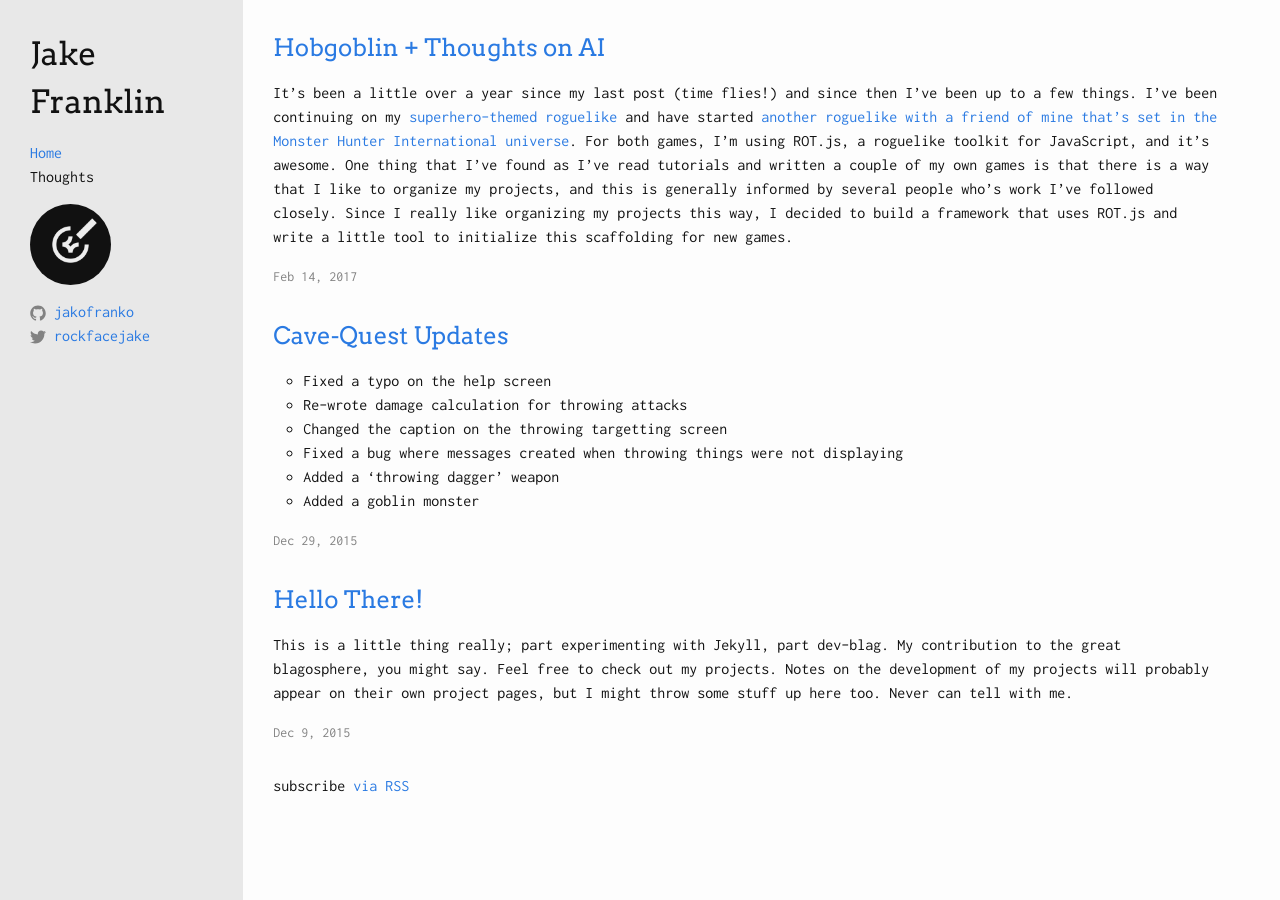
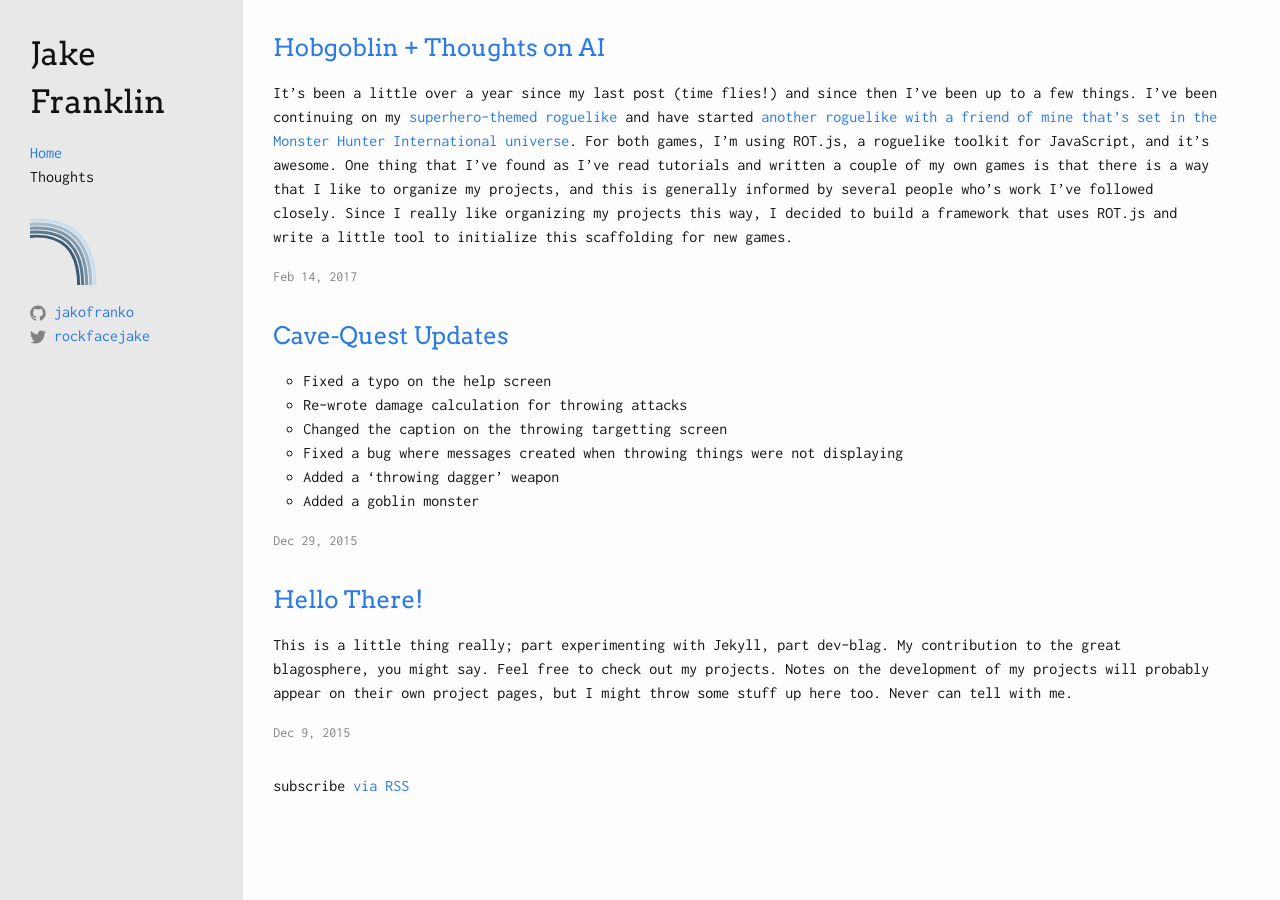
Before and after one commit to jakofranko/jakofranko.github.io, a Jekyll site: the page built from blog.html, in a window 1280 px wide. Built offline with Jekyll 4.4.1, drawn with Linux system fonts in a browser that asks for light colours.

Commit message:
Updated icon for blog

```diff
--- a/_data/work_categories.yaml
+++ b/_data/work_categories.yaml
@@ -1,5 +1,5 @@
 - name: My Blog
-  image: /assets/logo.png
+  image: /assets/thoughts.svg
   description: A few of my thoughts
   page: /thoughts
 
--- a/_includes/sidebar.html
+++ b/_includes/sidebar.html
@@ -12,7 +12,7 @@
         </ul>
     </nav>
     {% if page.image %}
-        <img src="{{ page.image }}" alt="Page image for {{ page.title }}" class="round" />
+        <img src="{{ page.image }}" alt="Page image for {{ page.title }}"  />
     {% endif %}
 
     <ul class="contact_info">
--- a/blog.html
+++ b/blog.html
@@ -1,7 +1,7 @@
 ---
 layout: default
 title: Thoughts
-image: /assets/logo.png
+image: /assets/thoughts.svg
 parent: index.html
 permalink: /thoughts/
 ---
```
Also changed, not shown: assets/thoughts.svg (added).
